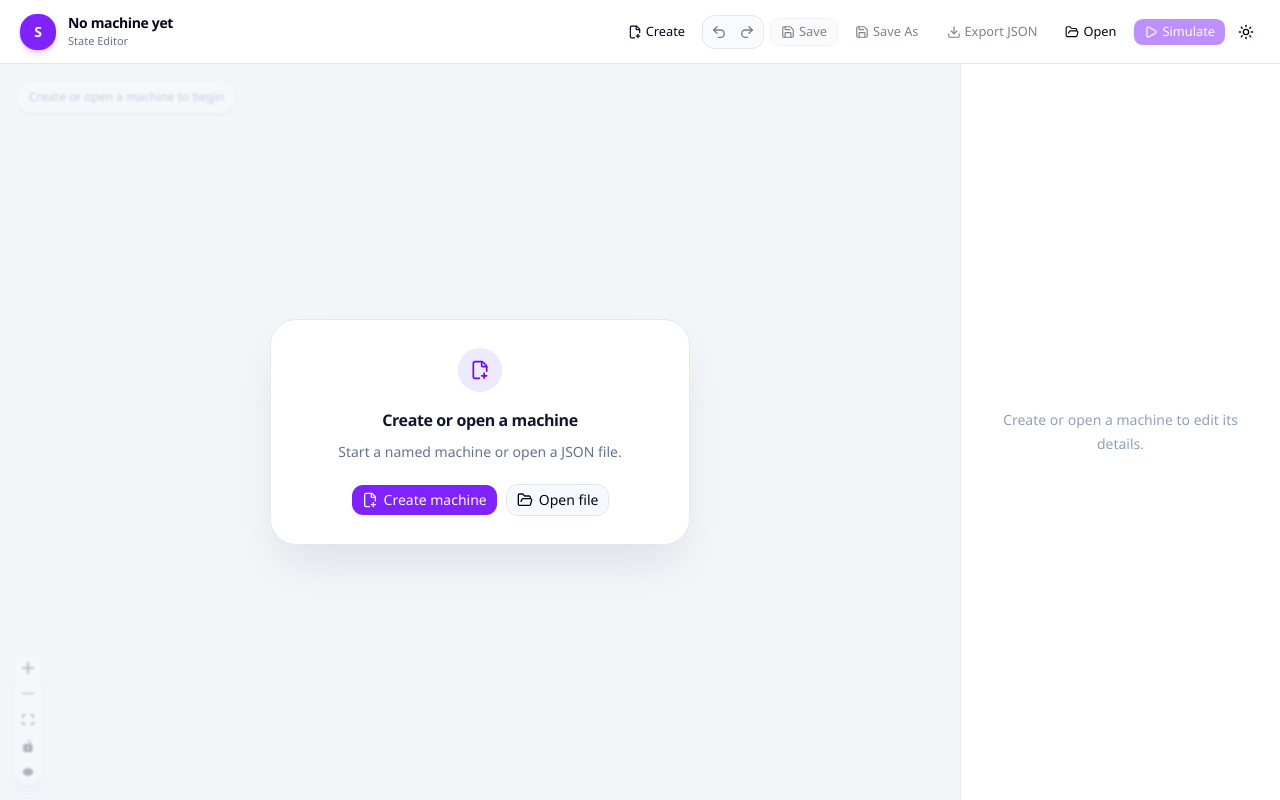
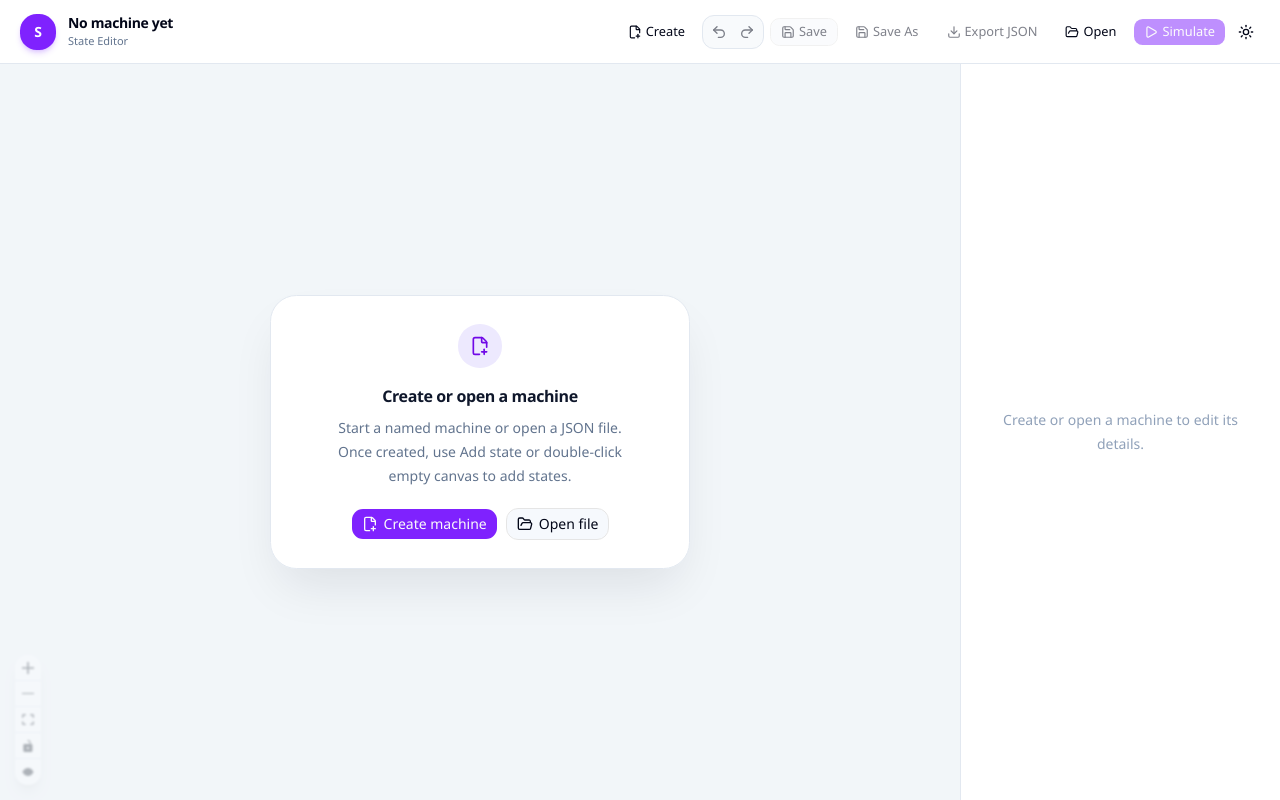
Before and after one commit to Max-Villafranca/state-editor, a React (Vite) app: page / in a window 1280 px wide. Built offline with nearby package versions, Linux system fonts and the light colour scheme.

Commit message:
Limit onboarding guidance to empty workspace

```diff
--- a/components/machine-editor.tsx
+++ b/components/machine-editor.tsx
@@ -1835,15 +1835,13 @@ function EditorSurface() {
 
       <div className="flex min-h-0 flex-1">
         <section className="relative min-w-0 flex-1 bg-[var(--editor-canvas)]">
-          <div className="pointer-events-none absolute left-4 top-4 z-10 hidden rounded-xl border border-[var(--editor-border)] bg-[var(--editor-panel)]/90 px-3 py-2 text-xs text-slate-500 shadow-sm backdrop-blur dark:text-slate-400 sm:block">
-            {!recoveryComplete
-              ? 'Opening workspace…'
-              : simulating
-                ? 'Transitions are hidden while you choose events from the simulation panel'
-                : !machineCreated
-                  ? 'Create or open a machine to begin'
-                  : 'Use Add state or double-click empty canvas · Double-click a label to rename · Drag a handle to connect'}
-          </div>
+          {(!recoveryComplete || simulating) && (
+            <div className="pointer-events-none absolute left-4 top-4 z-10 hidden rounded-xl border border-[var(--editor-border)] bg-[var(--editor-panel)]/90 px-3 py-2 text-xs text-slate-500 shadow-sm backdrop-blur dark:text-slate-400 sm:block">
+              {!recoveryComplete
+                ? 'Opening workspace…'
+                : 'Transitions are hidden while you choose events from the simulation panel'}
+            </div>
+          )}
 
           {recoveryComplete && !machineCreated && !simulating && (
             <div className="absolute inset-0 z-20 bg-slate-100/70 backdrop-blur-[1px] dark:bg-slate-950/70" />
@@ -1865,7 +1863,7 @@ function EditorSurface() {
               <p className="mx-auto mt-2 max-w-xs text-sm leading-6 text-slate-500 dark:text-slate-400">
                 {machineCreated
                   ? 'Use the button below or double-click empty canvas. The first state becomes initial.'
-                  : 'Start a named machine or open a JSON file.'}
+                  : 'Start a named machine or open a JSON file. Once created, use Add state or double-click empty canvas to add states.'}
               </p>
               <div className="mt-5 flex justify-center gap-2">
                 <Button
```
Also changed, not shown: 1 other file (tests, documents, lock files or other folders).
